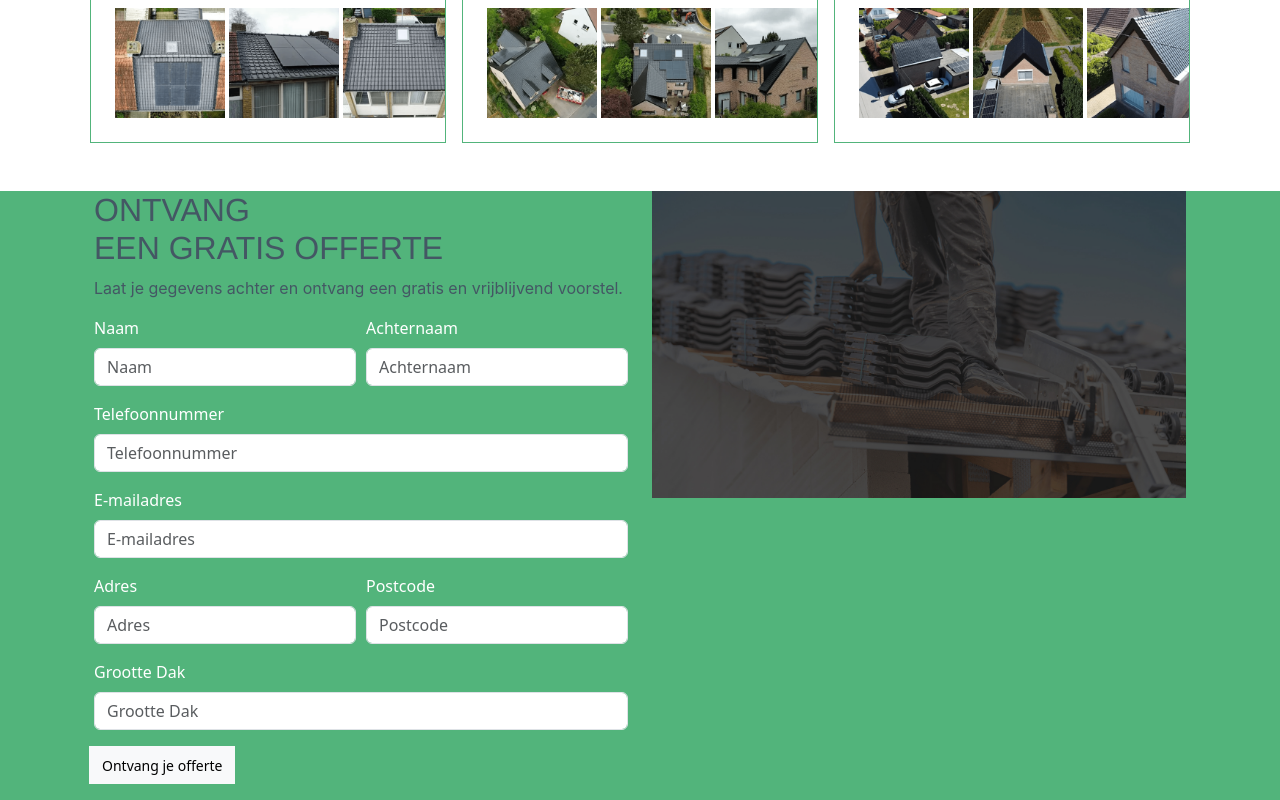
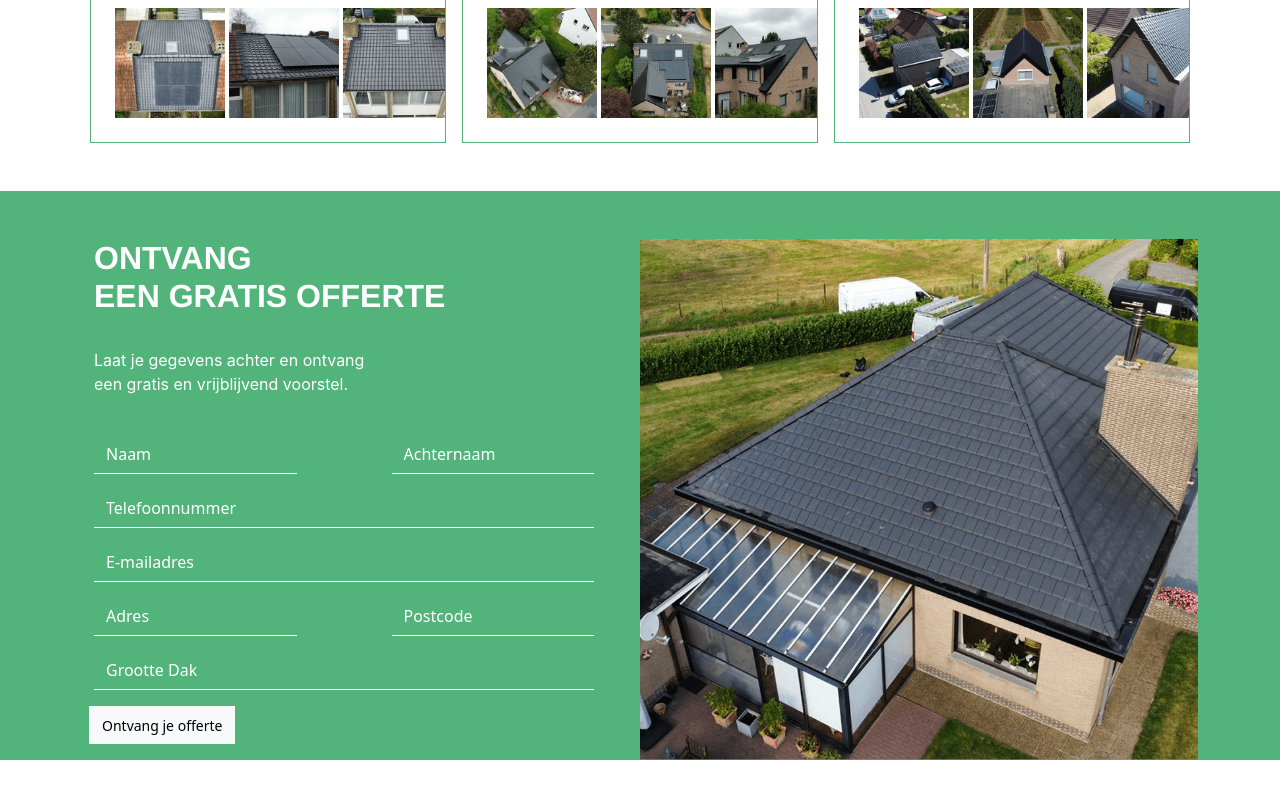
Before and after one commit to ArneD4/Red_Pepper_Landingpage_Test, a website: page landingpage-app/src/index.html in a window 1280 px wide. Shown: the part 2980-3780 px from the top of the page. After the commit the page ends 3740 px from the top, so only its background shows below. Drawn offline with nearby package versions, Linux system fonts and the light colour scheme; files that its build step writes are made by us from their sources.

Commit message:
footer styling

```diff
--- a/landingpage-app/src/index.html
+++ b/landingpage-app/src/index.html
@@ -331,48 +331,41 @@
                 </div>
         </section>
     </main>
-    <footer class="bg-primary text-white">
+    <footer class="bg-primary pt-5 mt-5">
         <div class="container">
             <div class="row">
                 <div class="col-md-6">
-                    <h2>ONTVANG <br> EEN GRATIS OFFERTE</h2>
-                    <p>Laat je gegevens achter en ontvang een gratis en vrijblijvend voorstel.</p>
-                    <form action="">
-                        <div class="form-row">
-                            <div class="form-group col-md-6">
-                                <label for="inputName">Naam</label>
+                    <h2 class="fw-bold text-white">ONTVANG <br> EEN GRATIS OFFERTE</h2>
+                    <p class="py-4 text-white">Laat je gegevens achter en ontvang <br> een gratis en vrijblijvend voorstel.</p>
+                    <form action="" style="max-width: 500px;">
+                        <div class="form-row justify-content-between">
+                            <div class="form-group col-8 col-md-5">
                                 <input type="text" class="form-control" id="inputName" placeholder="Naam">
                             </div>
-                            <div class="form-group col-md-6">
-                                <label for="inputLastName">Achternaam</label>
+                            <div class="form-group col-3 col-md-5">
                                 <input type="text" class="form-control" id="inputLastName" placeholder="Achternaam">
                             </div>
                         </div>
                         <div class="form-row">
                             <div class="form-group col-12">
-                                <label for="inputPhone">Telefoonnummer</label>
                                 <input type="tel" class="form-control" id="inputPhone" placeholder="Telefoonnummer">
                             </div>
                         </div>
                         <div class="form-row">
                             <div class="form-group col-12">
-                                <label for="inputEmail">E-mailadres</label>
                                 <input type="email" class="form-control" id="inputEmail" placeholder="E-mailadres">
                             </div>
                         </div>
-                        <div class="form-row">
-                            <div class="form-group col-md-6">
-                                <label for="inputAddress">Adres</label>
+                        <div class="form-row justify-content-between">
+                            <div class="form-group col-8 col-md-5">
                                 <input type="text" class="form-control" id="inputAddress" placeholder="Adres">
                             </div>
-                            <div class="form-group col-md-6">
-                                <label for="inputPostalCode">Postcode</label>
+                            <div class="form-group col-3 col-md-5">
                                 <input type="text" class="form-control" id="inputPostalCode" placeholder="Postcode">
                             </div>
                         </div>
                         <div class="form-row">
                             <div class="form-group col-12">
-                                <label for="inputRoofSize">Grootte Dak</label>
                                 <input type="text" class="form-control" id="inputRoofSize" placeholder="Grootte Dak">
                             </div>
                         </div>
@@ -384,8 +377,7 @@
                         </div>
                     </form>
                 </div>
-                <div class="col-md-6">
-                    <img class="w-100" src="/landingpage-app/images/BENE_Background_image.png" alt="">
+                <div class="col-md-6" style="background-image: url(../images/BENE1.png); background-size: cover; background-position: center;">
                 </div>
             </div>
         </div>
--- a/landingpage-app/src/style.scss
+++ b/landingpage-app/src/style.scss
@@ -32,10 +32,17 @@ header {
     background-color: #445764;
 }
 
-.container {
-    // max-width: 1140px;
+input {
+    background: transparent!important;
+    border: 0px!important;
+    border-radius: 0!important;
+    border-bottom: 1px solid $white!important;
+    &::placeholder {
+        color: $white!important;
+    }
+}
 
-}
+
 
 .row {
     max-width: 1140px;
```
Also changed, not shown: landingpage-app/src/style.css, 1 other file.
